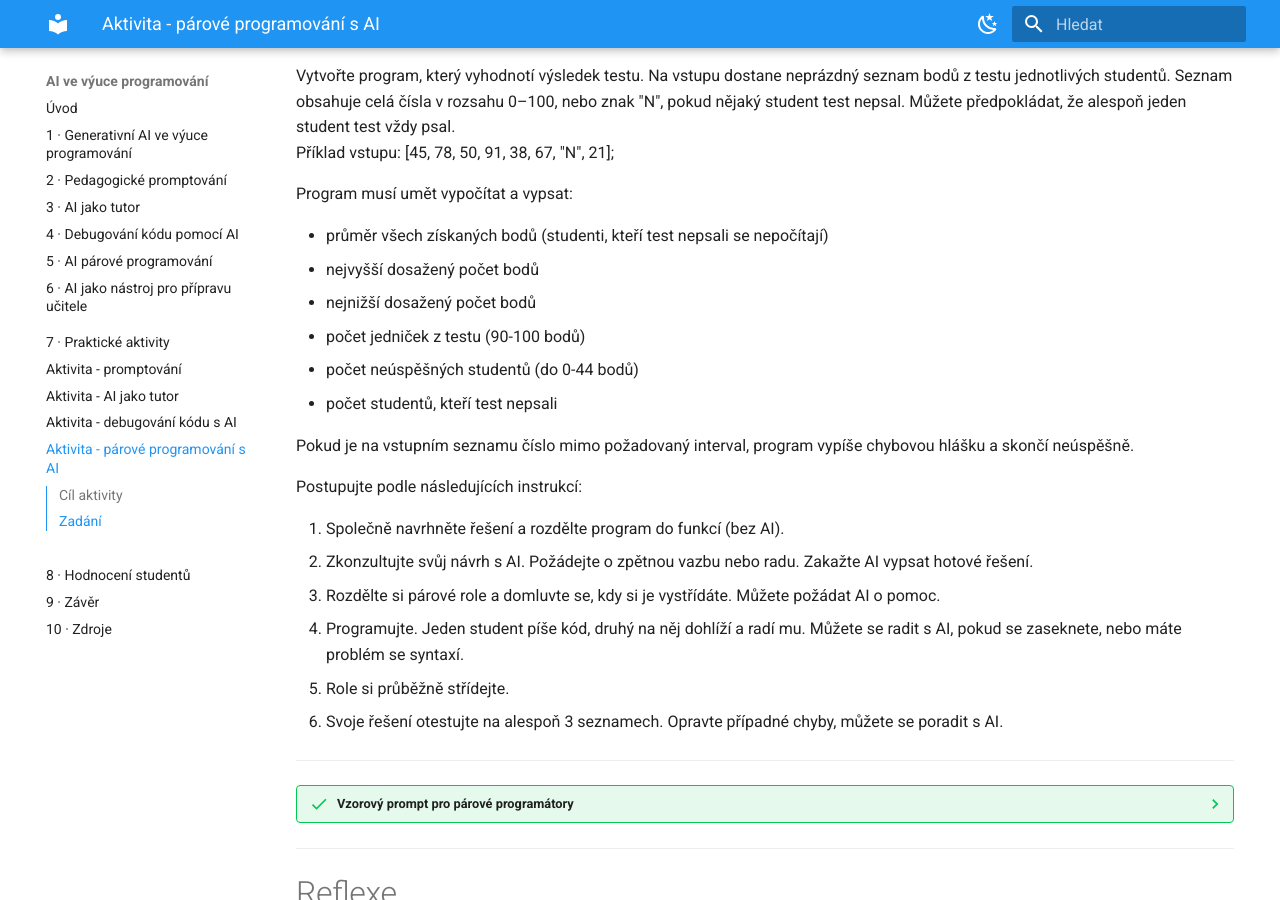
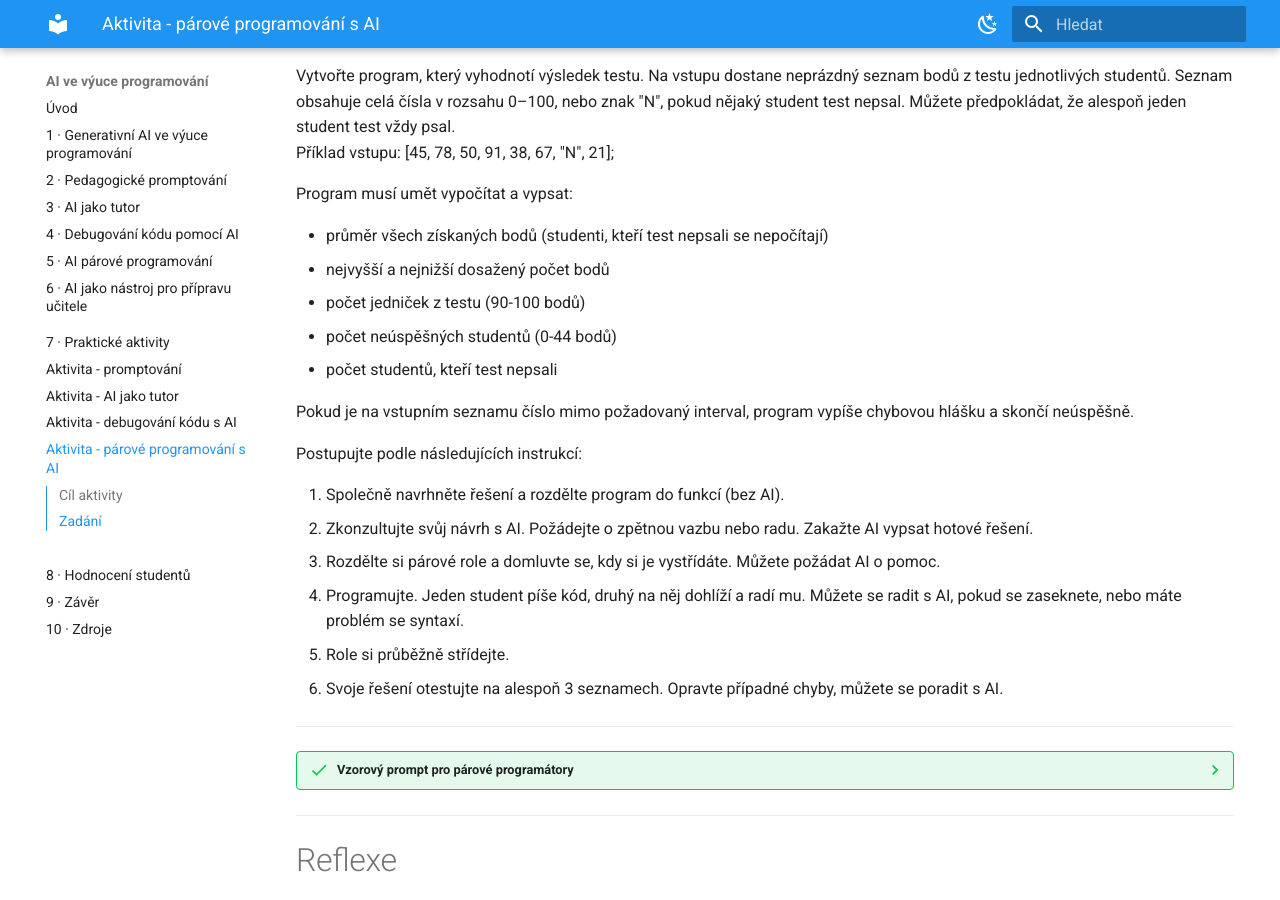
Before and after one commit to 547796/prirucka-AI-programovani, an MkDocs documentation site: the page built from docs/kapitola-07/parove-programovani.md, in a window 1280 px wide and 900 px high, scrolled down 453 px. Built offline with MkDocs 1.6.1 and Material for MkDocs 9.7.7, drawn with Linux system fonts in a browser that asks for light colours.

Commit message:
aktivity

```diff
--- a/docs/kapitola-07/parove-programovani.md
+++ b/docs/kapitola-07/parove-programovani.md
@@ -16,10 +16,9 @@ Příklad vstupu: [45, 78, 50, 91, 38, 67, "N", 21];<br>
 Program musí umět vypočítat a vypsat:
 
 - průměr všech získaných bodů (studenti, kteří test nepsali se nepočítají)
-- nejvyšší dosažený počet bodů
-- nejnižší dosažený počet bodů
+- nejvyšší a nejnižší dosažený počet bodů
 - počet jedniček z testu (90-100 bodů)
-- počet neúspěšných studentů (do 0-44 bodů)
+- počet neúspěšných studentů (0-44 bodů)
 - počet studentů, kteří test nepsali
 
 Pokud je na vstupním seznamu číslo mimo požadovaný interval, program vypíše chybovou hlášku a skončí neúspěšně.
```
Also changed, not shown: site/404.html, site/index.html, site/kapitola-01/index.html, site/kapitola-02/index.html, site/kapitola-03/index.html, site/kapitola-04/index.html, site/kapitola-05/index.html, site/kapitola-06/index.html, site/kapitola-07/index.html, site/kapitola-07/ladeni-chyb/index.html, site/kapitola-07/parove-programovani/index.html, site/kapitola-07/prompt-writing/index.html, site/kapitola-07/tutor/index.html, site/kapitola-08/index.html, 2 more files.
